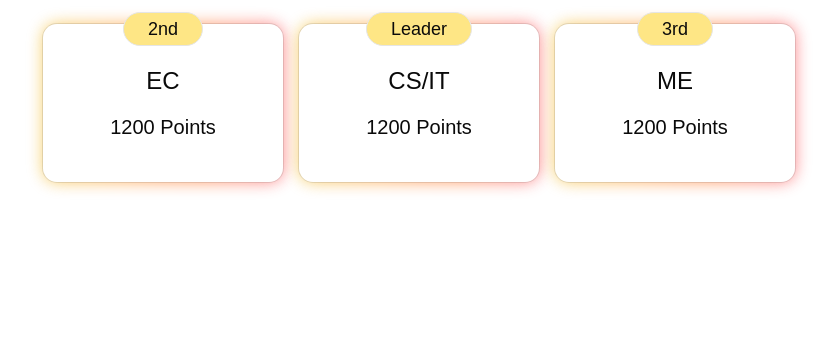
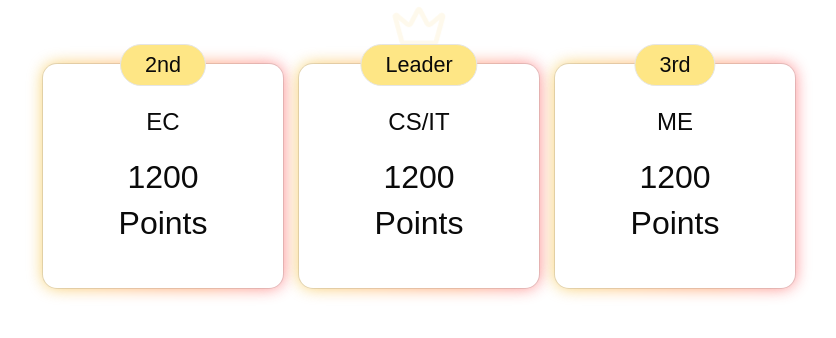
Before and after one commit to ajayda24/techfest-leaderboard, a React (Vite) app: page / in a window 1280 px wide. Shown: the top 338 px of the page, without its empty margins (221-1057 px from the left). Built offline with nearby package versions, Linux system fonts and the light colour scheme.

Commit message:
Card3D edited

```diff
--- a/src/components/Card3D.jsx
+++ b/src/components/Card3D.jsx
@@ -4,8 +4,9 @@ import { useEffect, useRef } from "react";
 
 import { Card, CardContent, CardHeader, CardTitle } from "@/components/ui/card";
 import { Badge } from "./ui/badge";
+import { Crown } from "lucide-react";
 
-const Card3D = ({ content, description, className, badgeText }) => {
+const Card3D = ({ content, description, className, badgeText, crown }) => {
   const cardRef = useRef(null);
   const imageRef = useRef(null);
   const animationFrameRef = useRef(undefined);
@@ -101,22 +102,30 @@ const Card3D = ({ content, description, className, badgeText }) => {
   }, []);
 
   return (
-    <div className={`relative ${className}`}>
+    <div className={`relative mt-10 ${className}`}>
       <div className="absolute inset-0 animate-pulse rounded-xl bg-linear-to-r from-yellow-500 via-orange-500 to-red-500 opacity-70 blur-sm"></div>
+      {crown && (
+        <Crown
+          className="absolute z-10 left-1/2 -translate-x-1/2 -top-12 text-yellow-500 animate-ping"
+          size={30}
+        />
+      )}
       <Badge
         variant="outline"
-        className="absolute z-10 left-1/2 -translate-x-1/2 -top-3 bg-amber-200 p-4 px-6 text-lg"
+        className="absolute z-10 left-1/2 -translate-x-1/2 -top-5 bg-amber-200 p-4 px-4 sm:p-5 sm:px-6 text-[clamp(0.75rem,3vw,1.35rem)]"
       >
         {badgeText}
       </Badge>
       <Card
         ref={cardRef}
-        className="relative max-w-md rounded-xl border border-white/10 p-10"
+        className="relative max-w-md rounded-xl border border-white/10 sm:p-10"
       >
         <CardHeader className={"text-center"}>
-          <CardTitle className={"text-2xl"}>{content}</CardTitle>
+          <CardTitle className={"text-[clamp(0.8rem,5vw,1.5rem)] "}>
+            {content}
+          </CardTitle>
         </CardHeader>
-        <CardContent className="space-y-6 text-center text-xl">
+        <CardContent className="space-y-6 text-center text-[clamp(1rem,5vw,2rem)] ">
           <p>{description}</p>
         </CardContent>
       </Card>
--- a/src/components/Hero.jsx
+++ b/src/components/Hero.jsx
@@ -14,6 +14,7 @@ export default function Hero() {
         description={"1200 Points"}
         className={"w-60"}
         badgeText={"Leader"}
+        crown
       />
       <Card3D
         content={"ME"}
```
